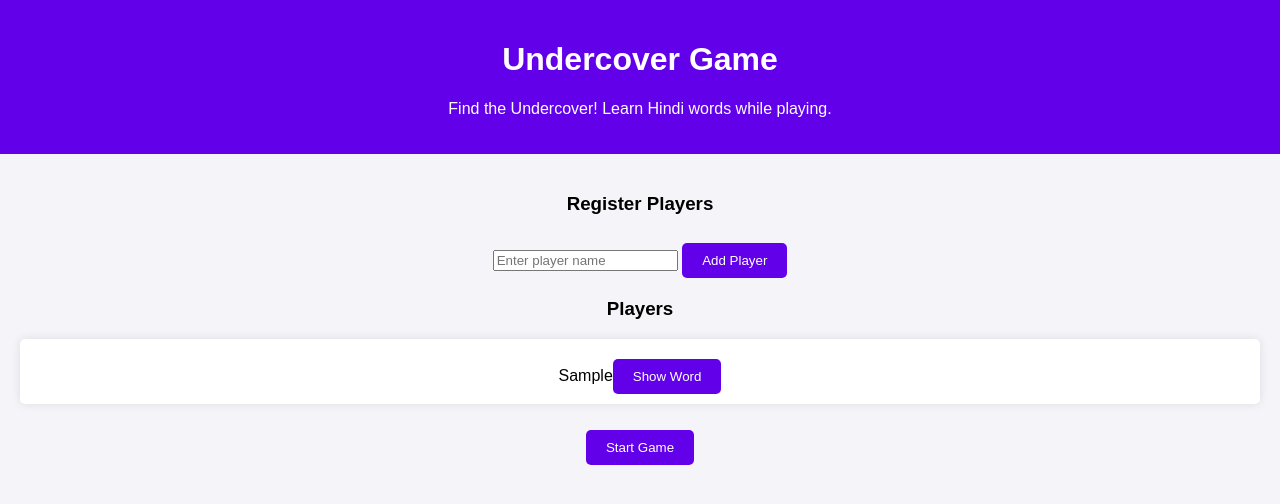
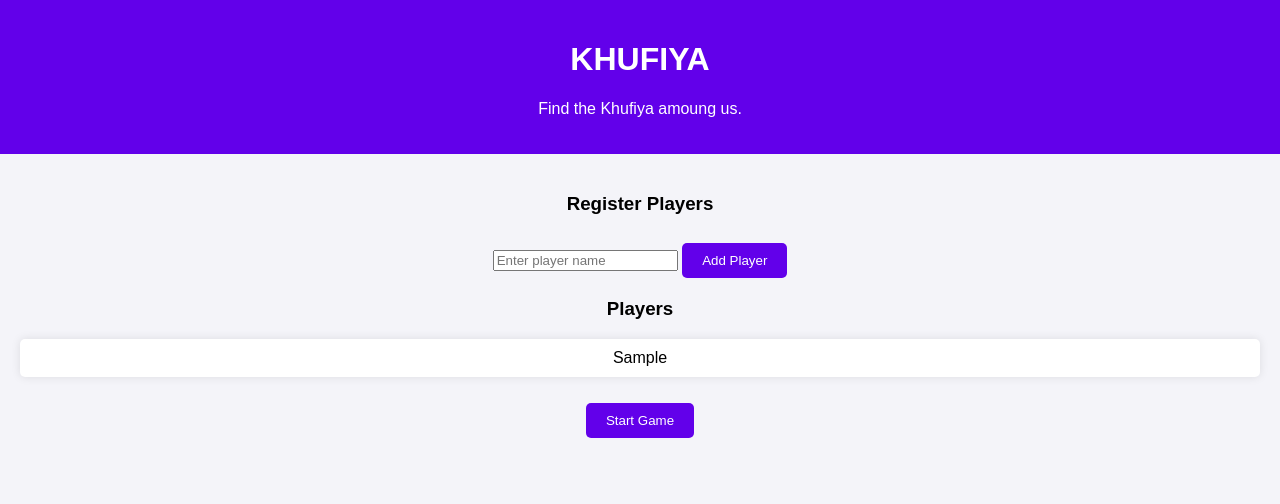
Before and after one commit to Vini952/Undercover-game, a plain HTML site: page index.html in a window 1280 px wide. Both pictures are taken after typing "Sample" into the empty fields and a click on the button "Add Player". Drawn offline with Linux system fonts and the light colour scheme.

Commit message:
Add files via upload

```diff
--- a/index.html
+++ b/index.html
@@ -3,7 +3,7 @@
 <head>
     <meta charset="UTF-8">
     <meta name="viewport" content="width=device-width, initial-scale=1.0">
-    <title>Undercover Game</title>
+    <title>KHUFIYA</title>
     <style>
         body {
             font-family: Arial, sans-serif;
@@ -50,8 +50,8 @@
 </head>
 <body>
     <header>
-        <h1>Undercover Game</h1>
-        <p>Find the Undercover! Learn Hindi words while playing.</p>
+        <h1>KHUFIYA</h1>
+        <p>Find the Khufiya amoung us.</p>
     </header>
 
     <div class="container">
@@ -66,27 +66,99 @@
             <ul id="player-list"></ul>
         </div>
 
-        <button onclick="assignRoles()">Start Game</button>
+        <button onclick="startGame()">Start Game</button>
     </div>
 
     <script>
         const words = [
-            { hindi: "प्यार", english: "Love" },
-            { hindi: "खुशी", english: "Happiness" },
-            { hindi: "दोस्ती", english: "Friendship" },
-            { hindi: "शक्ति", english: "Strength" },
-            { hindi: "सपना", english: "Dream" },
-            { hindi: "सूरज", english: "Sun" },
-            { hindi: "चाँद", english: "Moon" },
-            { hindi: "तारों", english: "Stars" },
-            { hindi: "पानी", english: "Water" },
-            { hindi: "आकाश", english: "Sky" },
+           { hindi: "Dost", french: "Ami" },
+            { hindi: "Sapna", french: "Rêve" },
+            { hindi: "Suraj", french: "Soleil" },
+            { hindi: "Chand", french: "Lune" },
+            { hindi: "Paani", french: "Eau" },
+            { hindi: "Phool", french: "Fleur" },
+            { hindi: "Patang", french: "Cerf-volant" },
+            { hindi: "Kursi", french: "Chaise" },
+            { hindi: "Kitab", french: "Livre" },
+            { hindi: "Darwaza", french: "Porte" },
+            { hindi: "Makaan", french: "Maison" },
+            { hindi: "Bistar", french: "Lit" },
+            { hindi: "Kapda", french: "Vêtement" },
+            { hindi: "Chashma", french: "Lunettes" },
+            { hindi: "Ghadi", french: "Montre" },
+            { hindi: "Cycle", french: "Vélo" },
+            { hindi: "Dhoop", french: "Soleil (Rayons)" },
+            { hindi: "Bijli", french: "Électricité" },,
+            { hindi: "Diya", french: "Lampe" },
+            { hindi: "Maachis", french: "Allumettes" },
+            { hindi: "Pankha", french: "Ventilateur" },
+            { hindi: "Ghar", french: "Maison" },
+            { hindi: "Phal", french: "Fruit" },
+            { hindi: "Sabzi", french: "Légume" },
+            { hindi: "Chawal", french: "Riz" },
+            { hindi: "Roti", french: "Pain indien" },
+            { hindi: "Mithai", french: "Douceur" },
+            { hindi: "Namak", french: "Sel" },
+            { hindi: "Cheeni", french: "Sucre" },
+            { hindi: "Adrak", french: "Gingembre" },
+            { hindi: "Mirchi", french: "Piment" },
+            { hindi: "Doodh", french: "Lait" },
+            { hindi: "Chai", french: "Thé" },
+            { hindi: "Pustak", french: "Livre" },
+            { hindi: "Aaina", french: "Miroir" },
+            { hindi: "Talwar", french: "Épée" },
+            { hindi: "Teer", french: "Flèche" },
+            { hindi: "Gola", french: "Boule" },
+            { hindi: "Khel", french: "Jeu" },
+            { hindi: "Kalam", french: "Stylo" },
+            { hindi: "Patr", french: "Lettre" },
+            { hindi: "Maal", french: "Marchandise" },
+            { hindi: "Samaan", french: "Objets" },
+            { hindi: "Zameen", french: "Terre" },
+            { hindi: "Mitti", french: "Sol" },
+            { hindi: "Pathar", french: "Pierre" },
+            { hindi: "Pahad", french: "Montagne" },
+            { hindi: "Jangal", french: "Forêt" },
+            { hindi: "Dariya", french: "Rivière" },
+            { hindi: "Samundar", french: "Mer" },
+            { hindi: "Shahar", french: "Ville" },
+            { hindi: "Gaon", french: "Village" },
+            { hindi: "Sadak", french: "Route" },
+            { hindi: "School", french: "École" },
+            { hindi: "Gaana", french: "Chanson" },
+            { hindi: "Nach", french: "Danse" },
+            { hindi: "Rang", french: "Couleur" },
+            { hindi: "Safed", french: "Blanc" },
+            { hindi: "Kaala", french: "Noir" },
+            { hindi: "Peela", french: "Jaune" },
+            { hindi: "Neela", french: "Bleu" },
+            { hindi: "Hara", french: "Vert" },
+            { hindi: "Lal", french: "Rouge" },
+            { hindi: "Gulaabi", french: "Rose" },
+            { hindi: "Bhura", french: "Marron" },
+            { hindi: "Sona", french: "Or" },
+            { hindi: "Chaandi", french: "Argent" },
+            { hindi: "Loha", french: "Fer" },
+            { hindi: "Lakdi", french: "Bois" },
+            { hindi: "Kachcha", french: "Cru" },
+            { hindi: "Pakka", french: "Cuit" },
+            { hindi: "Thanda", french: "Froid" },
+            { hindi: "Garam", french: "Chaud" },
+            { hindi: "Bhojan", french: "Nourriture" },
+            { hindi: "Pyala", french: "Bol" },
+            { hindi: "Thali", french: "Plateau" },
+            { hindi: "Chamach", french: "Cuillère" },
+            { hindi: "Botal", french: "Bouteille" },
+            { hindi: "Juta", french: "Chaussure" },
+            { hindi: "Topi", french: "Chapeau" },
+            { hindi: "Kapda", french: "Tissu" },
+            { hindi: "Ghanti", french: "Cloche" },
+            { hindi: "Sandesh", french: "Message" }
         ];
 
         let players = [];
-        let playerWords = {}; // To store assigned words for players
-        let misterWhiteIndex = -1;
-        let availableWords = [...words]; // Clone the words array to ensure unique assignment
+        let misterWhite = null; // The player who is Mister White
+        let commonWord = null; // The word shared by all other players
 
         function registerPlayer() {
             const playerName = document.getElementById("player-name").value;
@@ -102,49 +174,69 @@
             playerListElement.innerHTML = "";
             players.forEach(player => {
                 const li = document.createElement("li");
-                li.textContent = player; // Show only player name initially
+                li.textContent = player;
+                playerListElement.appendChild(li);
+            });
+        }
 
-                const button = document.createElement("button");
-                button.textContent = "Show Word";
-                button.onclick = () => showWord(player, button);
-                li.appendChild(button);
+        function startGame() {
+            if (players.length < 2) {
+                alert("You need at least 2 players to start the game.");
+                return;
+            }
+
+            // Randomly select a word for the game
+            const randomIndex = Math.floor(Math.random() * words.length);
+            commonWord = words[randomIndex];
+
+            // Randomly select Mister White
+            const misterWhiteIndex = Math.floor(Math.random() * players.length);
+            misterWhite = players[misterWhiteIndex];
+
+            alert("The game has started! Players can view their words one by one.");
+            updatePlayerListWithButtons();
+        }
+
+        function updatePlayerListWithButtons() {
+            const playerListElement = document.getElementById("player-list");
+            playerListElement.innerHTML = "";
+            players.forEach(player => {
+                const li = document.createElement("li");
+                li.textContent = player;
+
+                const buttonShowWord = document.createElement("button");
+                buttonShowWord.textContent = "Show Word";
+                buttonShowWord.onclick = () => showWord(player, buttonShowWord);
+                li.appendChild(buttonShowWord);
+
+                const buttonCheckRole = document.createElement("button");
+                buttonCheckRole.textContent = "Check Role";
+                buttonCheckRole.onclick = () => checkRole(player);
+                li.appendChild(buttonCheckRole);
 
                 playerListElement.appendChild(li);
             });
         }
 
-        function assignRoles() {
-            if (players.length < 2) {
-                alert("You need at least 2 players to start the game.");
-                return;
-            }
-
-            // Randomly select Mister White
-            misterWhiteIndex = Math.floor(Math.random() * players.length);
-
-            // Assign unique words to the rest of the players
-            players.forEach((player, index) => {
-                if (index !== misterWhiteIndex) {
-                    const randomIndex = Math.floor(Math.random() * availableWords.length);
-                    playerWords[player] = availableWords.splice(randomIndex, 1)[0]; // Assign and remove the word
-                }
-            });
-
-            alert("Roles have been assigned. Players can now view their words one by one.");
-        }
-
         function showWord(player, button) {
-            if (players.indexOf(player) === misterWhiteIndex) {
+            if (player === misterWhite) {
                 alert(`${player}, you are Mister White and do not have a word.`);
             } else {
-                const word = playerWords[player];
-                alert(`${player}, your word is: ${word.hindi} (${word.english})`);
+                alert(`${player}, your word is: ${commonWord.hindi} (${commonWord.french})`);
             }
 
             // Disable the button after the word is shown
             button.disabled = true;
             button.textContent = "Word Shown";
         }
+
+        function checkRole(player) {
+            if (player === misterWhite) {
+                alert(`${player} is Mister White.`);
+            } else {
+                alert(`${player} is NOT Mister White.`);
+            }
+        }
     </script>
 </body>
 </html>
```
